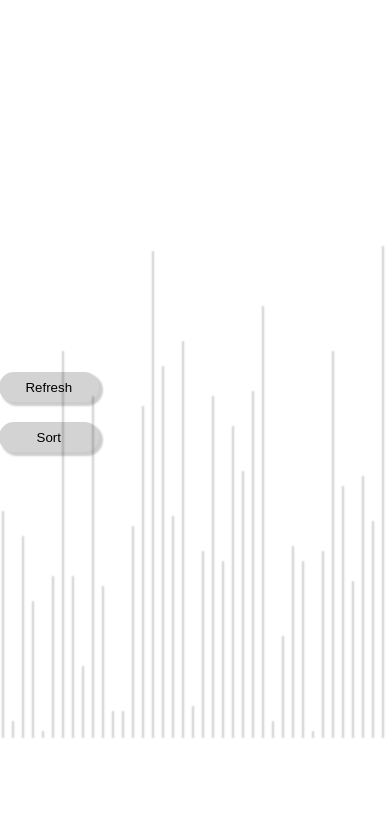
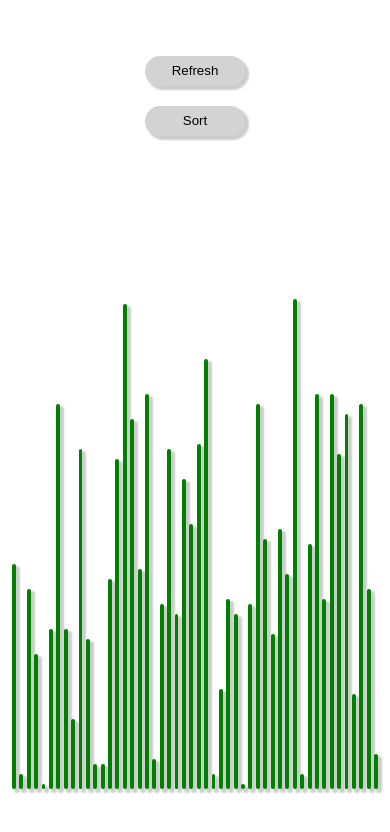
Before and after one commit to eliotshea/graphsort, a React (Create React App) app: page / in a window 390 px wide. Shown: the top 832 px of the page. Built offline with nearby package versions, Linux system fonts and the light colour scheme.

Commit message:
mobile css

```diff
--- a/src/App.css
+++ b/src/App.css
@@ -56,6 +56,20 @@
   }
 }
 
+@media only screen and (max-width: 600px) {
+  .App {
+    flex-direction: column;
+  }
+
+  .Graph {
+    width: 95vw !important;
+  }
+  .Bar {
+    width: 1vw !important;
+    margin: 0vh 0.45vw !important;
+  }
+}
+
 .App-header {
   background-color: #282c34;
   min-height: 100vh;
--- a/src/App.js
+++ b/src/App.js
@@ -10,11 +10,11 @@ function getValues() {
   return values;
 }
 
-function getBars(values) {
-  return values.map(x => {
+function getBarModels(values) {
+  return values.map(value => {
     return {
-      width: 10,
-      height: x * 5,
+      width: 1,
+      height: value * 5,
       color: "green"
     }
   });
@@ -26,14 +26,12 @@ function delay(time) {
 
 function App() {
   var values = getValues();
-  //const [values , setValues] = useState(getValues())
-  const [bars, setBars] = useState(getBars(values))
+  const [barModels, setBars] = useState(getBarModels(values))
 
-  const barComponents = bars.map(x =>
+  const barComponents = barModels.map(x =>
     <Bar height={x.height} width={x.width} color={x.color}></Bar>
   );
 
- // useEffect(() => {setBars(getBars(values))}, [values])
   async function startSort() {
     for(var i = 0; i < values.length; i++) {
       for(var j = 0; j < values.length - 1; j++) {
@@ -41,7 +39,7 @@ function App() {
           let temp = values[j];
           values[j] = values[j+1];
           values[j+1] = temp;
-          setBars(getBars(values));
+          setBars(getBarModels(values));
           await delay(1);
         }
       }
@@ -53,7 +51,7 @@ function App() {
       <div className="Buttons">
         <input type="button" value="Refresh" onClick={() => {
           values = getValues();
-          setBars(getBars(values));
+          setBars(getBarModels(values));
         }}/>
         <input type="button" value="Sort" onClick={() => startSort()}/>
       </div>
--- a/src/Bar.js
+++ b/src/Bar.js
@@ -3,10 +3,10 @@ function Bar(props) {
 
     return <div key={height} style={{
             height: height,
-            width: width,
+            width: `${width}vw`,
             backgroundColor: color,
             borderRadius: '10px',
-            margin: '5px',
+            margin: '0vh 0.5vw',
         }} className="Bar"></div>
 
 
```
